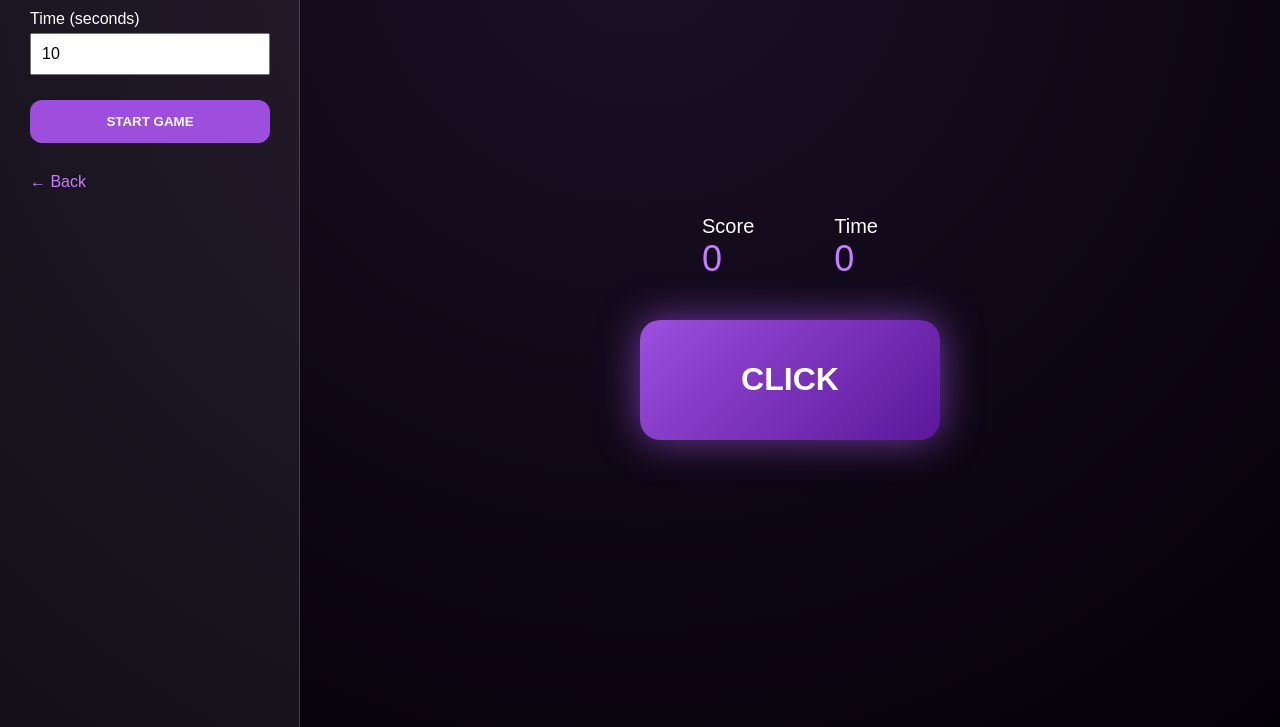
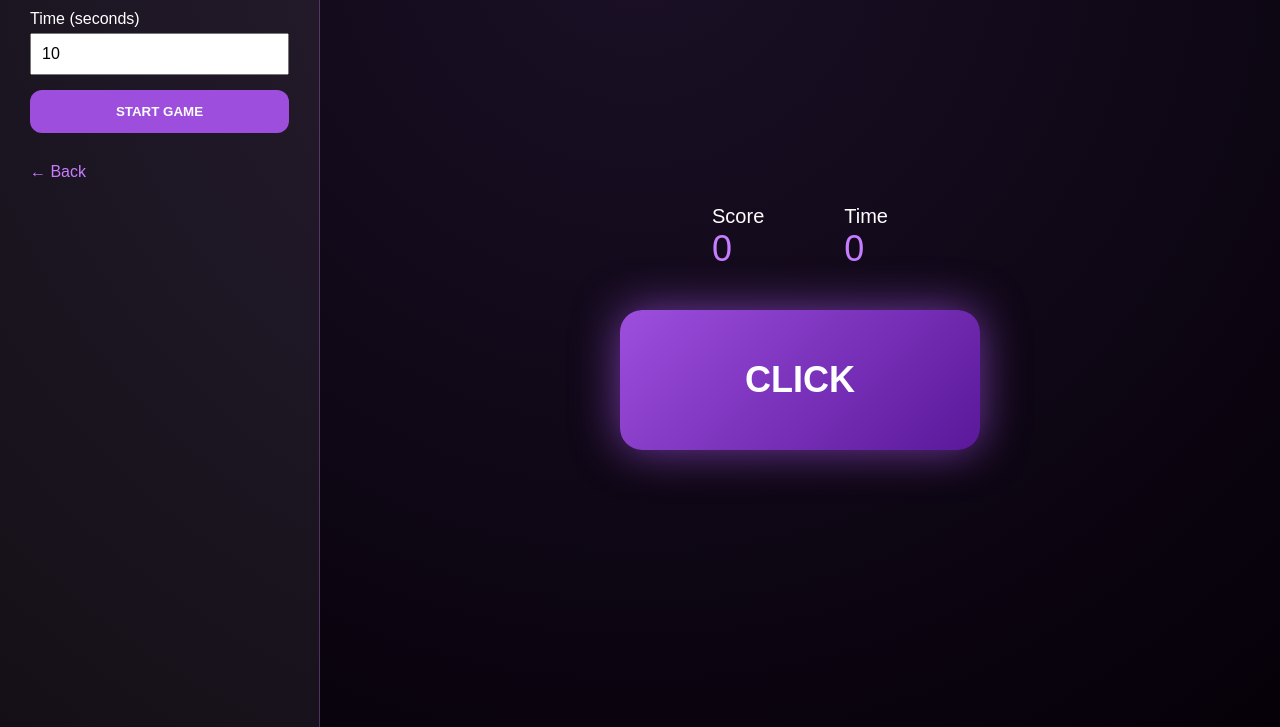
Before and after one commit to niekto458/konecny_projekt-mini-games, a plain HTML site: page games/clicker/clicker.html in a window 1280 px wide. Shown: the part 73-800 px from the top of the page. Drawn offline with Linux system fonts and the light colour scheme.

Commit message:
Adjust layout and button styles in clicker.css

```diff
--- a/games/clicker/clicker.css
+++ b/games/clicker/clicker.css
@@ -11,10 +11,10 @@ body {
   color: white;
 }
 
-/* MAIN LAYOUT */
+/* SPLIT SCREEN LAYOUT */
 .wrapper {
   display: grid;
-  grid-template-columns: 300px 1fr;
+  grid-template-columns: 320px 1fr;
   height: 100vh;
 }
 
@@ -22,7 +22,7 @@ body {
 .panel {
   background: rgba(255,255,255,0.06);
   padding: 30px;
-  box-shadow: inset -1px 0 0 rgba(199,125,255,0.3);
+  border-right: 1px solid rgba(199,125,255,0.3);
 }
 
 .panel h1 {
@@ -45,7 +45,6 @@ input {
 #start {
   width: 100%;
   padding: 14px;
-  margin-top: 10px;
   background: #9d4edd;
   border: none;
   border-radius: 12px;
@@ -82,16 +81,16 @@ input {
 }
 
 #clickBtn {
-  width: 300px;
-  height: 120px;
-  font-size: 32px;
+  width: 360px;
+  height: 140px;
+  font-size: 36px;
   font-weight: bold;
   background: linear-gradient(135deg, #9d4edd, #5a189a);
   border: none;
-  border-radius: 20px;
+  border-radius: 22px;
   color: white;
   cursor: pointer;
-  box-shadow: 0 0 40px rgba(157,78,221,0.7);
+  box-shadow: 0 0 45px rgba(157,78,221,0.7);
 }
 
 #clickBtn:active {
```
